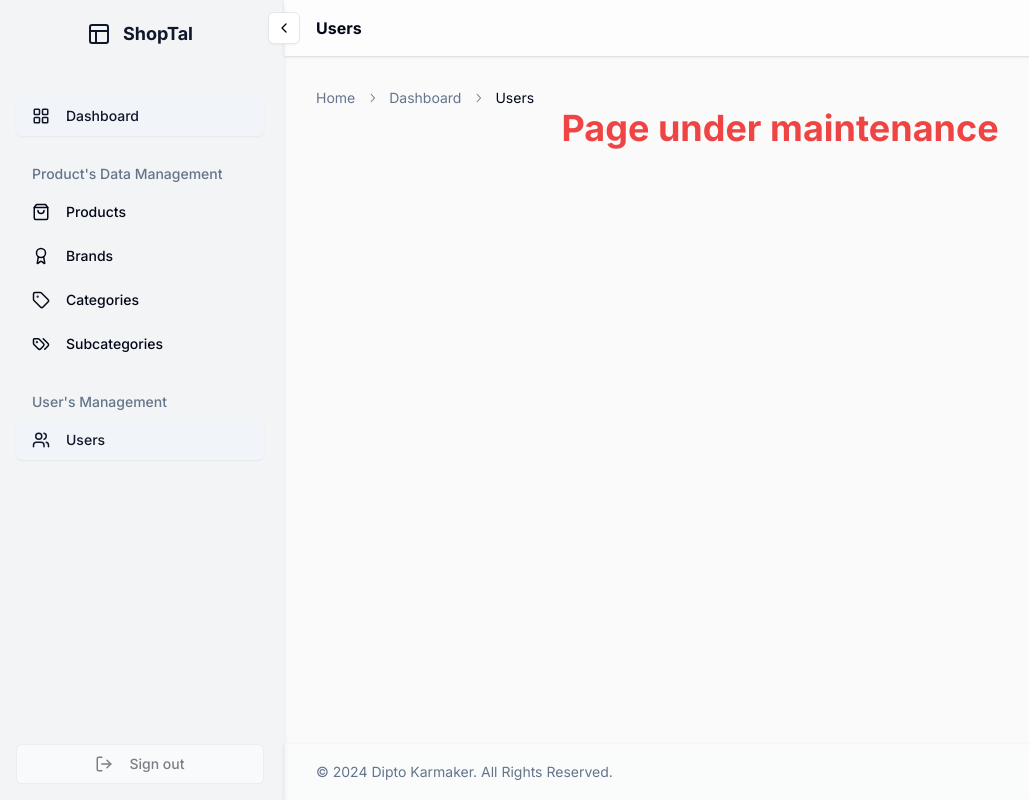
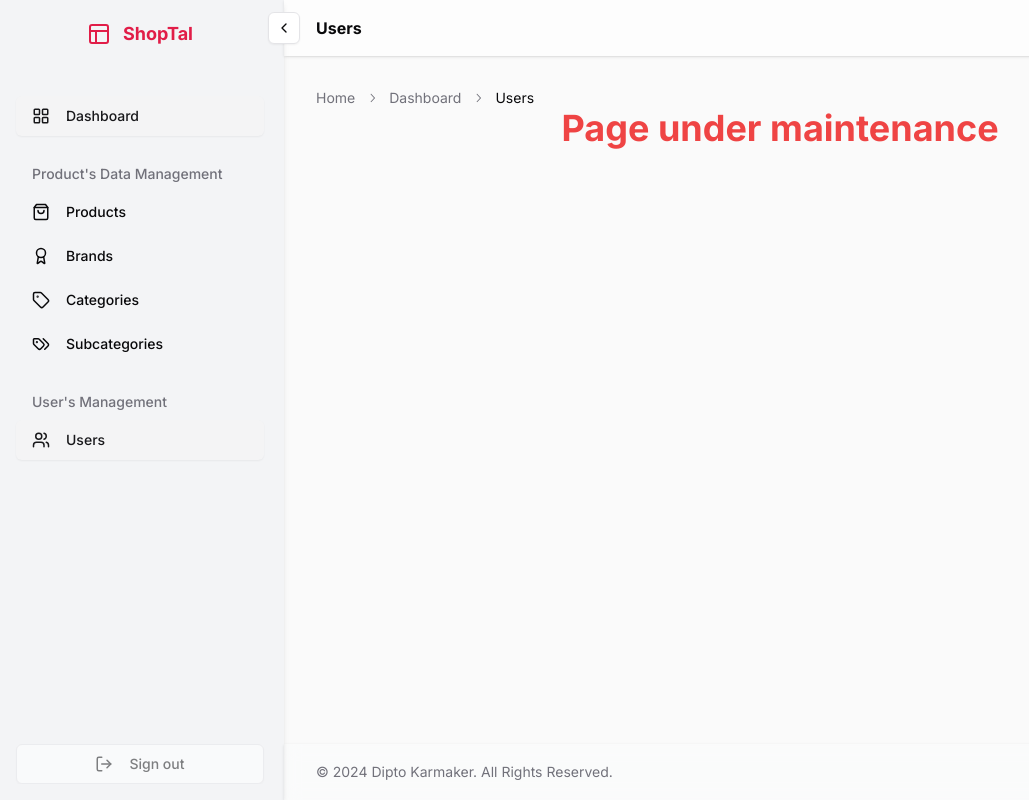
Before and after one commit to kdipto1/ShopTal-client, a Next.js app: page /dashboard/users in a window 1280 px wide. Shown: the whole page, without its empty margins (4-1033 px from the left). Built offline with nearby package versions, Linux system fonts and the light colour scheme; no server answers; sample sign-in values are in the browser's storage.

Commit message:
MODIFIED: home page ui, FIXED: dashboard - brand, category, subcategory update form bug fixed

```diff
--- a/src/app/globals.css
+++ b/src/app/globals.css
@@ -2,7 +2,7 @@
 @tailwind components;
 @tailwind utilities;
 
-@layer base {
+/* @layer base {
   :root {
     --background: 0 0% 100%;
     --foreground: 222.2 84% 4.9%;
@@ -64,6 +64,64 @@
     --input: 217.2 32.6% 17.5%;
     --ring: 212.7 26.8% 83.9%;
   }
+} */
+
+@layer base {
+  :root {
+    --background: 0 0% 100%;
+    --foreground: 240 10% 3.9%;
+    --card: 0 0% 100%;
+    --card-foreground: 240 10% 3.9%;
+    --popover: 0 0% 100%;
+    --popover-foreground: 240 10% 3.9%;
+    --primary: 346.8 77.2% 49.8%;
+    --primary-foreground: 355.7 100% 97.3%;
+    --secondary: 240 4.8% 95.9%;
+    --secondary-foreground: 240 5.9% 10%;
+    --muted: 240 4.8% 95.9%;
+    --muted-foreground: 240 3.8% 46.1%;
+    --accent: 240 4.8% 95.9%;
+    --accent-foreground: 240 5.9% 10%;
+    --destructive: 0 84.2% 60.2%;
+    --destructive-foreground: 0 0% 98%;
+    --border: 240 5.9% 90%;
+    --input: 240 5.9% 90%;
+    --ring: 346.8 77.2% 49.8%;
+    --radius: 0.5rem;
+    --chart-1: 346.8 77.2% 49.8%;
+    --chart-2: 240 4.8% 95.9%;
+    --chart-3: 240 4.8% 95.9%;
+    --chart-4: 240 4.8% 105.9%;
+    --chart-5: 346.8 77.2% 59.8%;
+  }
+
+  .dark {
+    --background: 20 14.3% 4.1%;
+    --foreground: 0 0% 95%;
+    --card: 24 9.8% 10%;
+    --card-foreground: 0 0% 95%;
+    --popover: 0 0% 9%;
+    --popover-foreground: 0 0% 95%;
+    --primary: 346.8 77.2% 49.8%;
+    --primary-foreground: 355.7 100% 97.3%;
+    --secondary: 240 3.7% 15.9%;
+    --secondary-foreground: 0 0% 98%;
+    --muted: 0 0% 15%;
+    --muted-foreground: 240 5% 64.9%;
+    --accent: 12 6.5% 15.1%;
+    --accent-foreground: 0 0% 98%;
+    --destructive: 0 62.8% 30.6%;
+    --destructive-foreground: 0 85.7% 97.3%;
+    --border: 240 3.7% 15.9%;
+    --input: 240 3.7% 15.9%;
+    --ring: 346.8 77.2% 49.8%;
+    --radius: 0.5rem;
+    --chart-1: 346.8 77.2% 49.8%;
+    --chart-2: 240 3.7% 15.9%;
+    --chart-3: 12 6.5% 15.1%;
+    --chart-4: 12 6.5% 25.1%;
+    --chart-5: 346.8 77.2% 59.8%;
+  }
 }
 
 @layer base {
--- a/src/components/dashboard-page-components/brands-page-components/BrandForm.tsx
+++ b/src/components/dashboard-page-components/brands-page-components/BrandForm.tsx
@@ -308,7 +308,7 @@ export default function MultipleCategoryBrandForm({
         },
         body: JSON.stringify(payload),
       });
-      if (response.ok) {
+      if (response.ok && !brandId) {
         form.reset();
       }
 
--- a/src/components/dashboard-page-components/categories-page-components/CategoryForm.tsx
+++ b/src/components/dashboard-page-components/categories-page-components/CategoryForm.tsx
@@ -81,7 +81,7 @@ export default function CategoryForm({ categoryId }: { categoryId?: string }) {
         body: JSON.stringify(data),
       });
 
-      if (response.ok) form.reset();
+      if (response.ok && !categoryId) form.reset();
 
       if (!response.ok) {
         const errorResponse = await response.json();
--- a/src/components/dashboard-page-components/subcategories-page-components/SubcategoryForm.tsx
+++ b/src/components/dashboard-page-components/subcategories-page-components/SubcategoryForm.tsx
@@ -117,6 +117,8 @@ export default function SubcategoryForm({
         body: JSON.stringify(data),
       });
 
+      if (response.ok && !subcategoryId) form.reset();
+
       if (!response.ok) {
         const errorResponse = await response.json();
         throw new Error(errorResponse.message || "Failed to process request");
--- a/src/components/home-page-components/Categories.tsx
+++ b/src/components/home-page-components/Categories.tsx
@@ -39,12 +39,12 @@ export default async function Categories() {
             <Link
               key={category.id}
               href={`/search?categoryId=${category.id}`}
-              className="relative rounded-full overflow-hidden border-4 border-black flex items-center justify-center h-[80px] w-[170px] md:h-[100px] md:w-[300px] bg-white duration-300  transition-all mx-auto"
+              className="relative rounded-full overflow-hidden border-4 border-black hover:border-white flex items-center justify-center h-[80px] w-[170px] md:h-[100px] md:w-[300px] bg-white duration-300  transition-all mx-auto text-black hover:text-white"
             >
-              <h3 className="text-lg font-bold text-black text-center z-10 relative">
+              <h3 className="text-lg font-bold text-center z-10 relative">
                 {category.name}
               </h3>
-              <div className="absolute bottom-0 left-0 w-full h-0 bg-gray-200 transition-all duration-300 group-hover:h-full"></div>
+              <div className="absolute bottom-0 left-0 w-full h-0 bg-[#e11d47] transition-all duration-300 group-hover:h-full"></div>
             </Link>
           </div>
         ))}
--- a/src/components/shared-components/navbar-components/Header.tsx
+++ b/src/components/shared-components/navbar-components/Header.tsx
@@ -21,7 +21,7 @@ export default function Header({ children }: { children: any }) {
           {/* <MobileNavbar /> */}
           {children}
           <Link href="/" className="mr-6 flex items-center space-x-2 text-2xl">
-            <span className="font-bold">ShopTal</span>
+            <span className="font-bold text-primary">ShopTal</span>
           </Link>
         </div>
         <div className="flex flex-1 items-center justify-end space-x-2 sm:justify-between sm:space-x-4 md:justify-end">
--- a/src/components/shared-components/navbar-components/NavbarMenu.tsx
+++ b/src/components/shared-components/navbar-components/NavbarMenu.tsx
@@ -51,9 +51,11 @@ export default function NavbarMenu({ categories }: { categories: Category[] }) {
         <NavigationMenu className="max-w-screen-2xl">
           <NavigationMenuList className="flex flex-wrap gap-1">
             {categories?.map((category) => (
-              <NavigationMenuItem key={category.id}>
-                <NavigationMenuTrigger>{category.name}</NavigationMenuTrigger>
-                <NavigationMenuContent>
+              <NavigationMenuItem key={category.id} className="">
+                <NavigationMenuTrigger className="">
+                  {category.name}
+                </NavigationMenuTrigger>
+                <NavigationMenuContent className="">
                   <div className="grid gap-3 p-6 md:w-[400px] lg:w-[500px] lg:grid-cols-[.75fr_1fr]">
                     <div className="row-span-3">
                       <NavigationMenuLink asChild>
@@ -85,7 +87,7 @@ export default function NavbarMenu({ categories }: { categories: Category[] }) {
 
 const SubcategoryList = ({ category }: { category: Category }) => {
   return (
-    <div>
+    <div className="">
       <ul className="grid gap-3 p-2 md:w-[200px] md:grid-cols-1 lg:w-[300px] lg:grid-cols-2  ">
         {category.productSubcategory.map((subcategory) => (
           <Link
```
